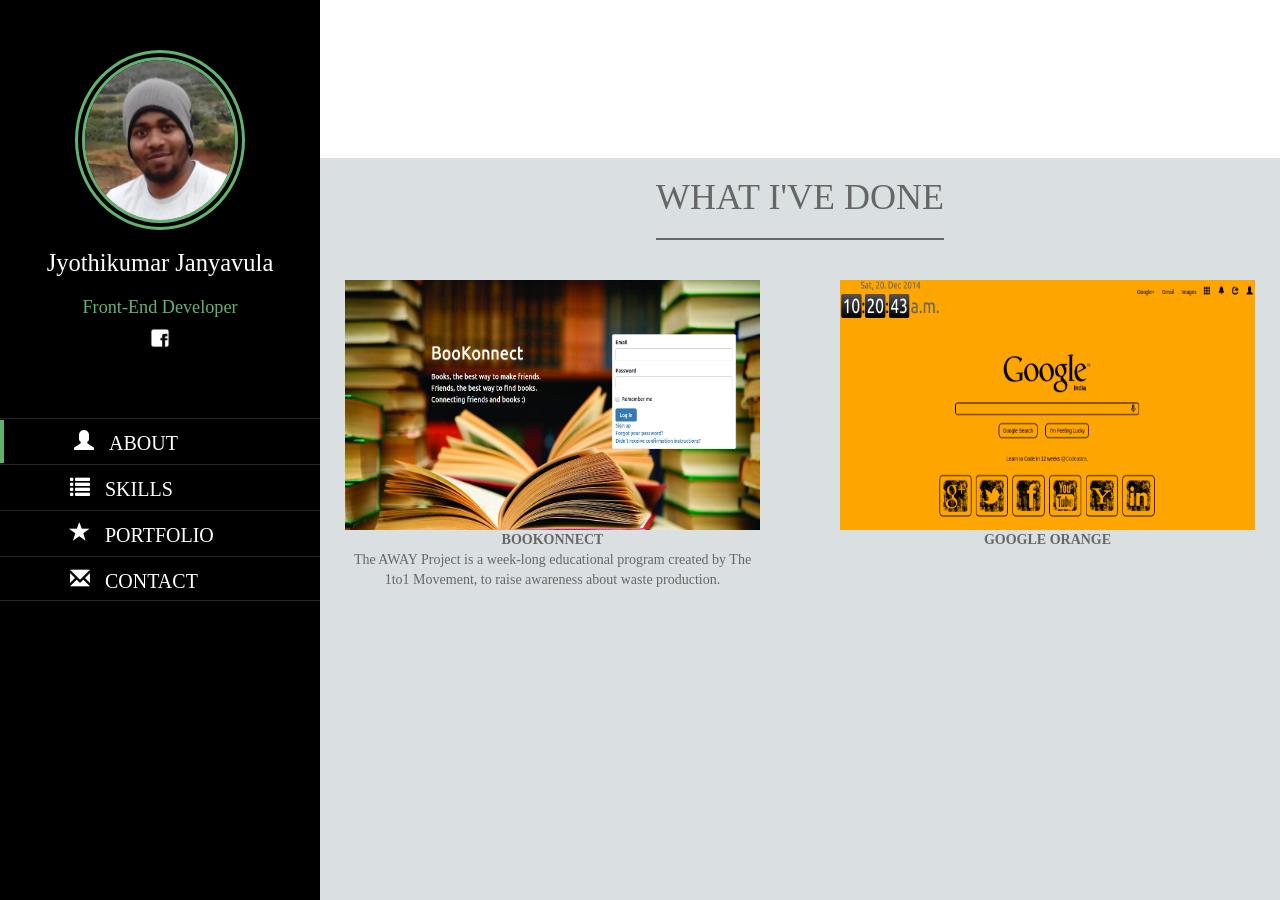
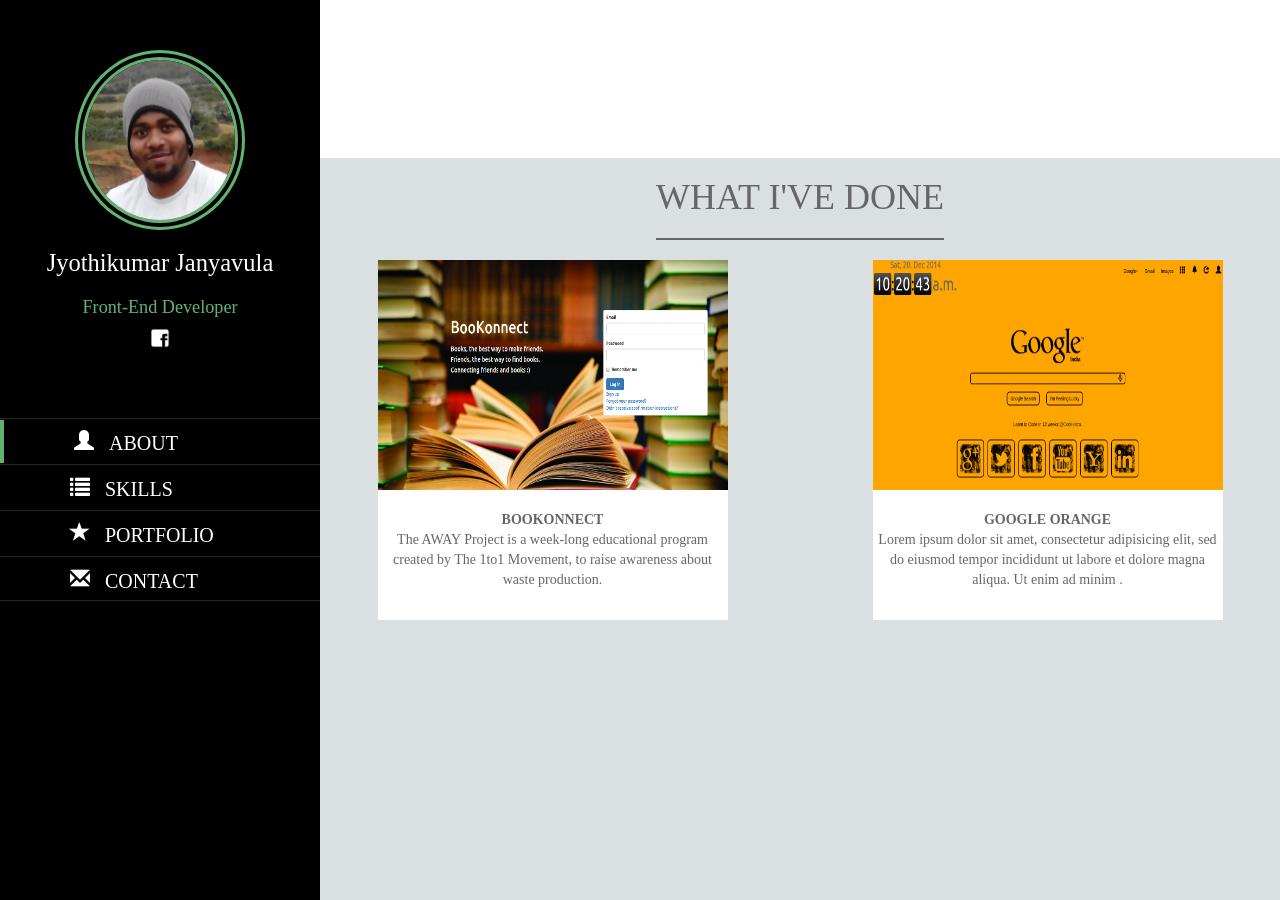
Before and after one commit to jyothikumar1990/jyothikumar1990.github.io, a Jekyll site: the page built from index.html, in a window 1280 px wide and 900 px high, scrolled down 1642 px. Built offline with Jekyll 4.4.1, drawn with Linux system fonts in a browser that asks for light colours; nearby versions of some CDN libraries; some web fonts are replaced.

Commit message:
portifolio styles changed

```diff
--- a/_sass/_custom.scss
+++ b/_sass/_custom.scss
@@ -137,11 +137,12 @@
   #skills{
     min-height: 100vh;
     background-color: #fff;
+    color: #666;
     // background: linear-gradient(rgba(0,0,0,0.9), rgba(0,0,0,0.9)),
     //             url(/images/skills.jpg) no-repeat center center;
     // background-size: cover;
-    position: relative;
-    color: #666;
+    // position: relative;
+
 
     .skill_logo{
       text-align: center;
@@ -164,19 +165,24 @@
   #portfolio{
     min-height: 100vh;
     background-color: rgb(218,223,225);
+    text-align: center;
+    color: #666;
     // background: linear-gradient(rgba(0,0,0,0.7), rgba(0,0,0,0.7)),
     //             url(/images/portfolio.jpg) no-repeat center center;
     // background-size: cover;
-    position: relative;
-    text-align: center;
-    color: #666;
+    // position: relative;
+
 
     #project-content{
-      padding:20px 40px;
+      width: 350px;
+      margin: 0 auto;
+      background-color: #fff;
+      padding-bottom: 20px;
 
       img{
         width: 100%;
         height: 250px;
+        padding-bottom: 20px;
       }
     }
   }
@@ -184,12 +190,13 @@
   #contact{
     min-height: 100vh;
     background-color: #fff;
+    color:#666;
+    font-size: 1.5em;
     // background: linear-gradient(rgba(0,0,0,0.5), rgba(0,0,0,0.5)),
     //             url(/images/contact.jpg) no-repeat center center;
     // background-size: cover;
-    position: relative;
-    color:#666;
-    font-size: 1.5em;
+    // position: relative;
+
 
     form{
       margin-top: 100px;
--- a/index.html
+++ b/index.html
@@ -41,32 +41,32 @@
         <hr style="width: 30%;margin-left: auto;margin-right: auto;border-top:2px solid #666">
         <div class="row skill_logo">
 
-          <div class="col-lg-3 col-md-4 col-sm-4 col-xs-6 sub_skill wow bounceIn" data-wow-duration="0.2s" data-wow-delay="0.2s">
+          <div class="col-lg-3 col-md-4 col-sm-4 col-xs-6 sub_skill wow pulse" data-wow-duration="0.4s" data-wow-delay="0.2s">
             <img src="/images/html5.png"><br>
             <b>HTML5</b>
           </div>
 
-          <div class="col-lg-3 col-md-4 col-sm-4 col-xs-6 sub_skill wow bounceIn" data-wow-duration="0.2s" data-wow-delay="0.4s">
+          <div class="col-lg-3 col-md-4 col-sm-4 col-xs-6 sub_skill wow pulse" data-wow-duration="0.4s" data-wow-delay="0.4s">
             <img src="/images/css3.png"><br>
             <b>CSS3</b>
           </div>
 
-          <div class="col-lg-3 col-md-4 col-sm-4 col-xs-6 sub_skill wow bounceIn" data-wow-duration="0.2s" data-wow-delay="0.6s">
+          <div class="col-lg-3 col-md-4 col-sm-4 col-xs-6 sub_skill wow pulse" data-wow-duration="0.4s" data-wow-delay="0.6s">
             <img src="/images/js.png"><br>
             <b>JS</b>
           </div>
 
-          <div class="col-lg-3 col-md-4 col-sm-4 col-xs-6 sub_skill wow bounceIn" data-wow-duration="0.2s" data-wow-delay="0.8s">
+          <div class="col-lg-3 col-md-4 col-sm-4 col-xs-6 sub_skill wow pulse" data-wow-duration="0.4s" data-wow-delay="0.8s">
             <img src="/images/bootstrap.png"><br>
             <b>BOOTSTRAP</b>
           </div>
 
-          <div class="col-lg-3 col-md-4 col-sm-4 col-xs-6 sub_skill wow bounceIn" data-wow-duration="0.2s" data-wow-delay="1s">
+          <div class="col-lg-3 col-md-4 col-sm-4 col-xs-6 sub_skill wow pulse" data-wow-duration="0.4s" data-wow-delay="1s">
             <img src="/images/testing.png"><br>
             <b>TESTING</b>
           </div>
 
-          <div class="col-lg-3 col-md-4 col-sm-4 col-xs-6 sub_skill wow bounceIn" data-wow-duration="0.2s" data-wow-delay="1.2s">
+          <div class="col-lg-3 col-md-4 col-sm-4 col-xs-6 sub_skill wow pulse" data-wow-duration="0.4s" data-wow-delay="1.2s">
           </div>
 
         </div>
@@ -76,16 +76,22 @@
         <h1>WHAT I'VE DONE</h1>
         <hr style="width: 30%;margin-left: auto;margin-right: auto;border-top:2px solid #666">
         <div class="row  portfolio_logo">
-          <div class="col-lg-6 col-md-6 col-sm-12" Id="project-content">
+          <div class="col-lg-6 col-md-6 col-sm-12 col-xs-12">
+            <div Id="project-content">
               <img src="/images/bookonnect.png"><br>
               <b>BOOKONNECT</b>
               <p>The AWAY Project is a week-long educational program created by The 1to1 Movement, to raise awareness about waste production.
               </p>
-
             </div>
-          <div class="col-lg-6 col-md-6 col-sm-12" Id="project-content">
+          </div>
+          <div class="col-lg-6 col-md-6 col-sm-12 col-xs-12">
+            <div Id="project-content">
               <img src="/images/google.png"><br>
               <b>GOOGLE ORANGE</b>
+              <p>Lorem ipsum dolor sit amet, consectetur adipisicing elit, sed do eiusmod
+                tempor incididunt ut labore et dolore magna aliqua. Ut enim ad minim .
+              </p>
+            </div>
           </div>
         </div>
       </div>
```
Lines whose indentation alone changed are shown as unchanged.
